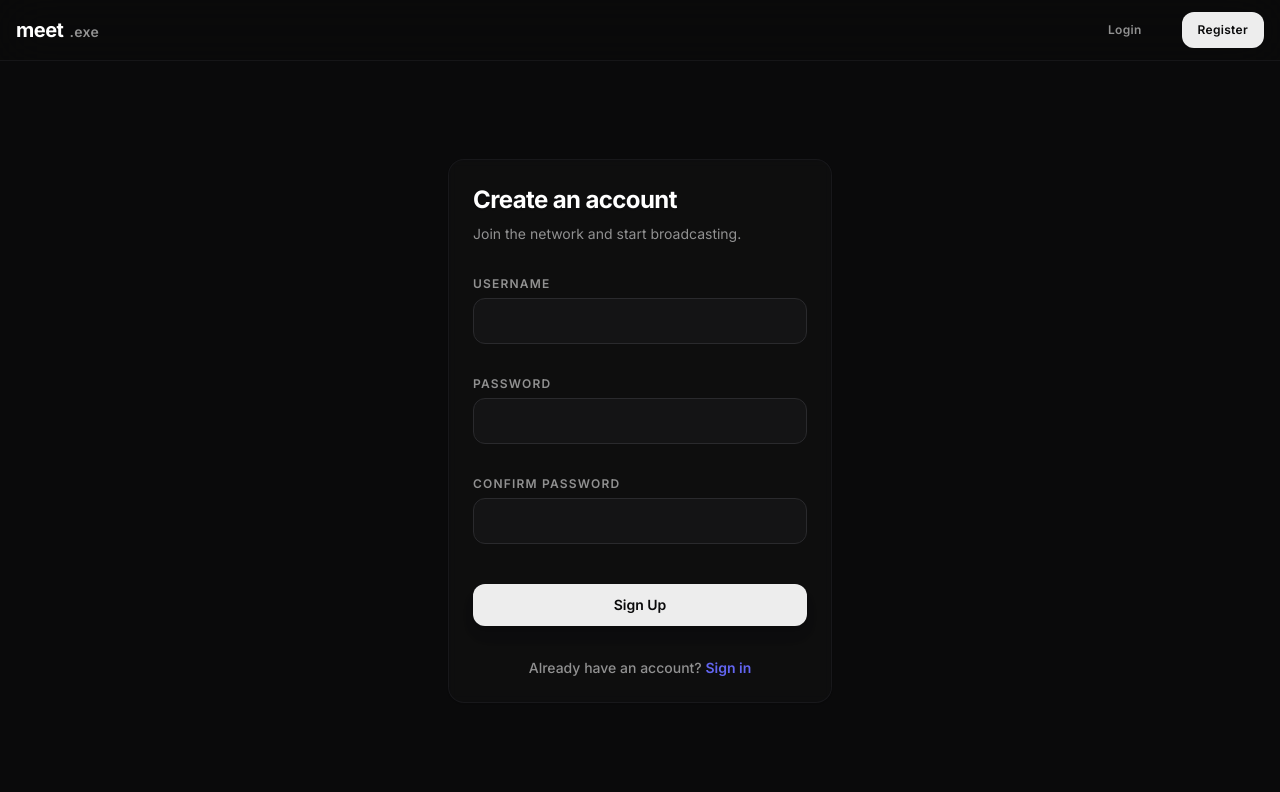
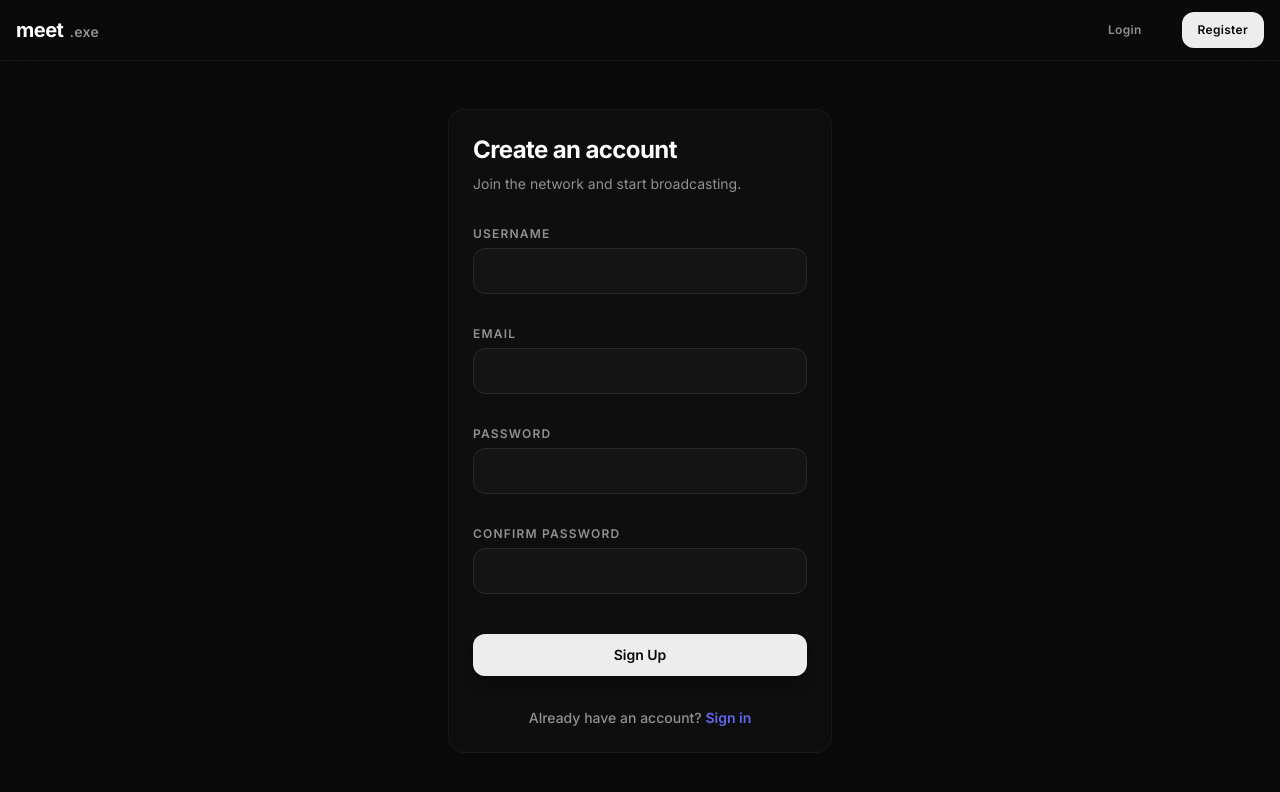
Before and after one commit to zennintoji29-create/retrobeamfrontend, a Next.js app: page /auth/register in a window 1280 px wide. Shown: the top 792 px of the page. Built offline with nearby package versions, Linux system fonts and the light colour scheme; no server answers.

Commit message:
fix(frontend): add missing email field in registration form

```diff
--- a/app/auth/register/page.tsx
+++ b/app/auth/register/page.tsx
@@ -12,6 +12,7 @@ import { useAuth } from '@/hooks/useAuth';
 
 export default function Register() {
   const [username, setUsername] = useState('');
+  const [email, setEmail] = useState('');
   const [password, setPassword] = useState('');
   const [confirmPassword, setConfirmPassword] = useState('');
   const [error, setError] = useState('');
@@ -26,7 +27,7 @@ export default function Register() {
     }
 
     try {
-      const res = await api.post('/auth/register', { username, password });
+      const res = await api.post('/auth/register', { username, email, password });
       setUser(res.data.user);
       router.push('/dashboard');
     } catch (err: any) {
@@ -49,6 +50,13 @@ export default function Register() {
               label="Username"
               value={username}
               onChange={(e) => setUsername(e.target.value)}
+              required
+            />
+            <RetroInput
+              label="Email"
+              type="email"
+              value={email}
+              onChange={(e) => setEmail(e.target.value)}
               required
             />
             <RetroInput
```
